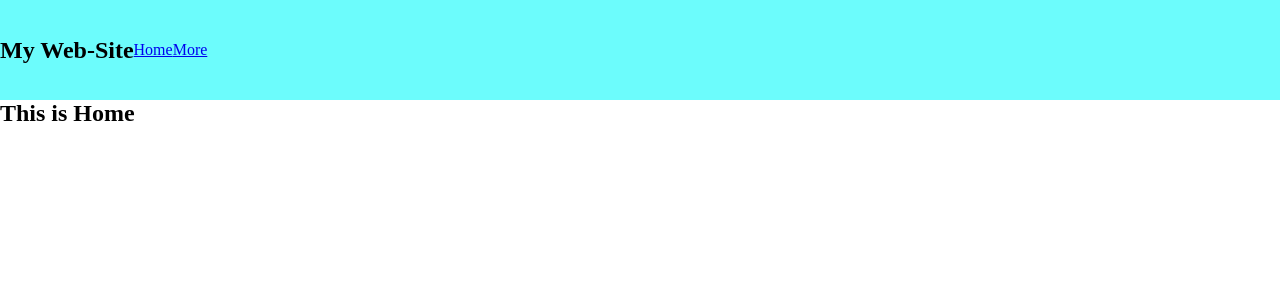
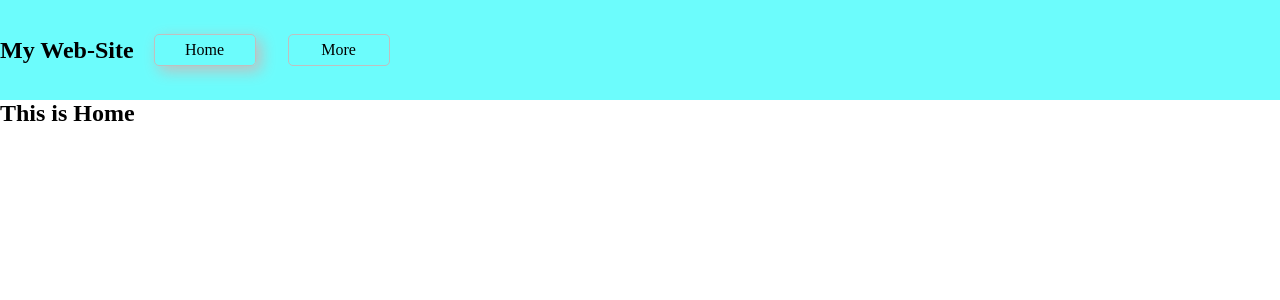
Before and after one commit to GrimProg-design/usersApp, a React (Vite) app in the folder frontend/: page /home in a window 1280 px wide. Shown: the top 300 px of the page. Built offline with nearby package versions, Linux system fonts and the light colour scheme.

Commit message:
Add active bitton

```diff
--- a/frontend/src/components/Header.jsx
+++ b/frontend/src/components/Header.jsx
@@ -1,15 +1,31 @@
-import "../style/header.css"
-import HomeButton from "./headerComponents/HomeButton"
-import MoreButton from "./headerComponents/MoreButton"
+import "../style/header.css";
+import { useState } from "react";
+import Buttons from "./headerComponents/Buttons";
 
 export default function Header() {
+  const [isActive, setIsActive] = useState("home");
+
+  function handleClick(page) {
+    setIsActive(page);
+  }
+
   return (
     <div className="header-wrapper">
       <h2>My Web-Site</h2>
       <nav>
-                <HomeButton/>
-                <MoreButton/>
+        <Buttons
+          value="Home"
+          active={isActive === "home"}
+          path="/home"
+          onClick={() => handleClick("home")}
+        />
+        <Buttons
+          value="More"
+          active={isActive === "more"}
+          path="/more"
+          onClick={() => handleClick("more")}
+        />
       </nav>
     </div>
-    )
+  );
 }
--- /dev/null
+++ b/frontend/src/components/headerComponents/Buttons.jsx
@@ -0,0 +1,13 @@
+import { Link } from "react-router-dom";
+
+export default function Buttons({ value, path, onClick, active }) {
+  return (
+    <Link
+      to={path}
+      onClick={onClick}
+      className={active ? "header-active" : "header-buttons"}
+    >
+      {value}
+    </Link>
+  );
+}
--- a/frontend/src/components/headerComponents/HomeButton.jsx
+++ /dev/null
@@ -1,7 +0,0 @@
-import { Link } from "react-router-dom"
-
-export default function HomeButton() {
-    return (
-        <Link to="/home">Home</Link>
-    )
-}
--- a/frontend/src/components/headerComponents/MoreButton.jsx
+++ /dev/null
@@ -1,7 +0,0 @@
-import { Link } from "react-router-dom";
-
-export default function MoreButton() {
-    return (
-        <Link to="more">More</Link>
-    )
-}
--- a/frontend/src/style/header.css
+++ b/frontend/src/style/header.css
@@ -6,3 +6,26 @@
     background-color: rgb(108, 252, 252);
     margin: 0;
 }
+
+nav {
+    display: flex;
+    margin: 20px;
+    gap: 2em;
+}
+
+.header-buttons,
+.header-active {
+    display: flex;
+    justify-content: center;
+    align-items: center;
+    text-decoration: none;
+    color: black;
+    width: 100px;
+    height: 30px;
+    border-radius: 5px;
+    border: 1px solid silver;
+}
+
+.header-active {
+    box-shadow: 5px 5px 15px silver;
+}
```
Lines whose indentation alone changed are shown as unchanged.
